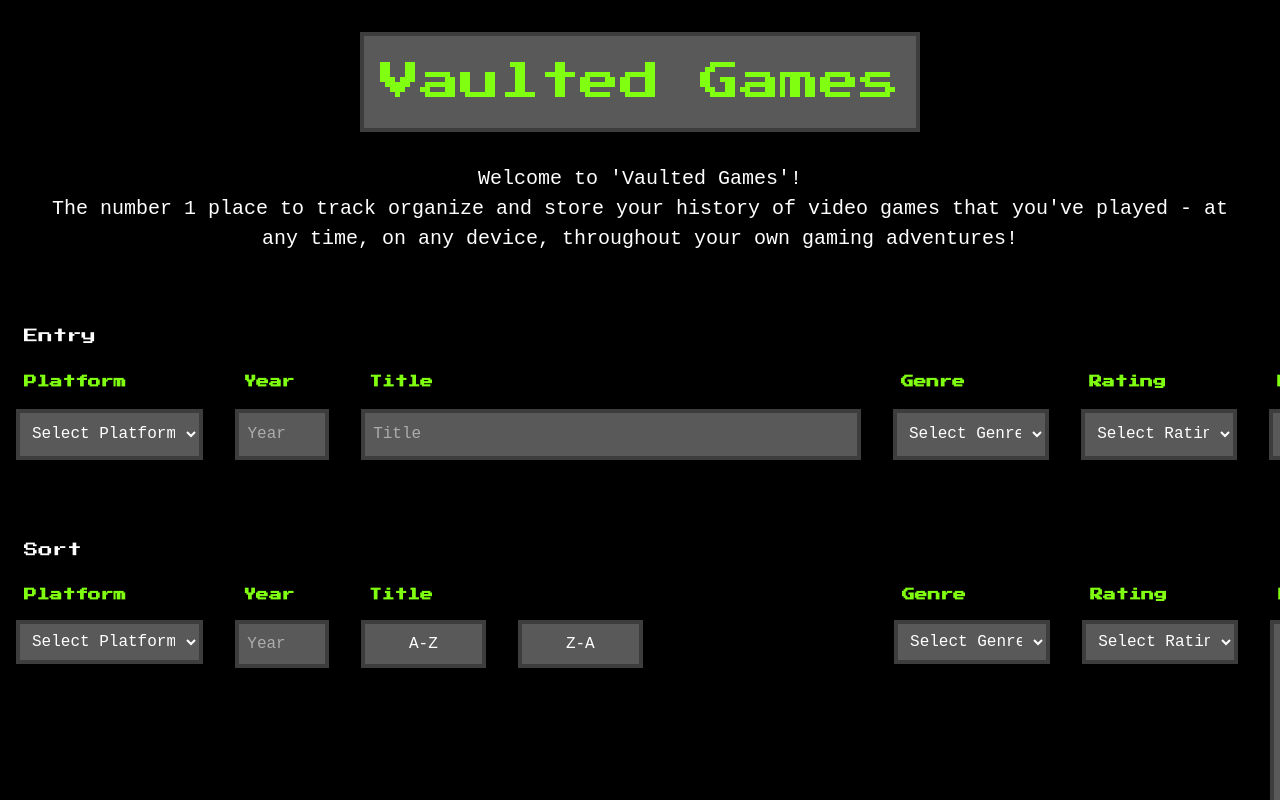
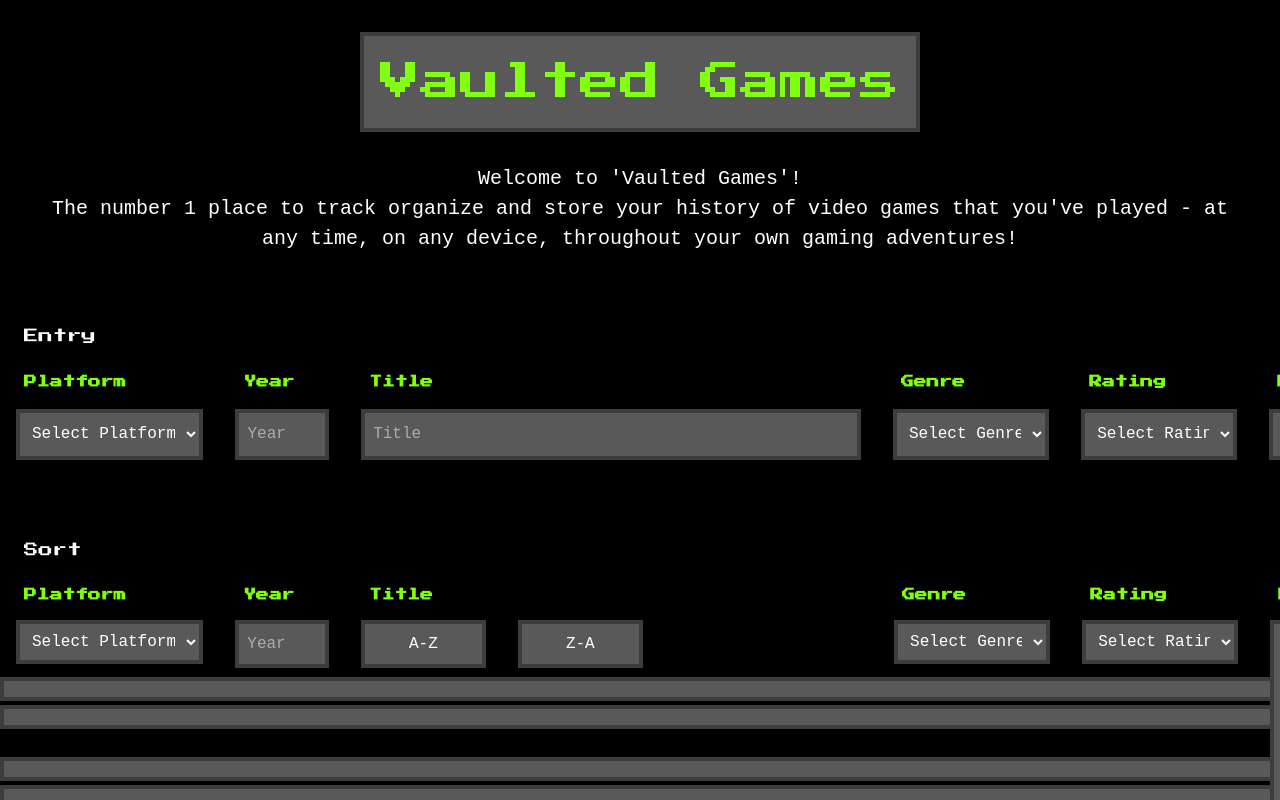
Before and after one commit to Acemeistre/vaulted-games, a React (Vite) app: page / in a window 1280 px wide. Shown: the top 800 px of the page. Built offline with nearby package versions, Linux system fonts and the light colour scheme.

Commit message:
Added gameList and gameRow components - games rendering from data without styling

```diff
--- a/src/App.jsx
+++ b/src/App.jsx
@@ -6,6 +6,7 @@ import SortBar from './Components/SortBar/SortBar'
 import platforms from './Data/platforms.js'
 import genres from './Data/genres.js'
 import gameData from './Data/gameData.json'
+import GameList from './Components/GameList/GameList'
 
 function App() {
     const [selectedPlatform, setSelectedPlatform] = useState(null);
@@ -78,6 +79,9 @@ function App() {
       platforms={platforms}
       genres={genres}
     />
+    <GameList
+    games={games}
+    />
   </div>
  )
 }
--- /dev/null
+++ b/src/Components/GameList/GameList.jsx
@@ -0,0 +1,17 @@
+import GameRow from './GameRow/GameRow'
+
+function GameList ({games}) {
+return (
+    <div className="games-list__wrapper">
+        {games.map((game) => {
+    return (
+        <GameRow
+            key={game.id}
+            game={game} />
+            )
+        })}
+    </div>
+)
+};
+
+export default GameList
--- /dev/null
+++ b/src/Components/GameList/GameRow/GameRow.jsx
@@ -0,0 +1,18 @@
+function GameRow ({game}) {
+    return (
+        <div className="game-row"
+
+            >
+                <span className="game__platform">{game.platform}</span>
+                <span className="game__year">{game.year}</span>
+                <span className="game__title">{game.title}</span>
+                <span className="game__genre">{game.genre}</span>
+                <span className="game__rating">{game.rating}</span>
+                <span className="game__rank">{game.rank}</span>
+                <button className="game__edit">{game.edit}</button>
+                <button className="game__remove">{game.remove}</button>
+            </div>
+    )
+}
+
+export default GameRow
```
Also changed, not shown: src/Components/GameList/GameList.css (added), src/Components/GameList/GameRow/GameRow.css (added).
